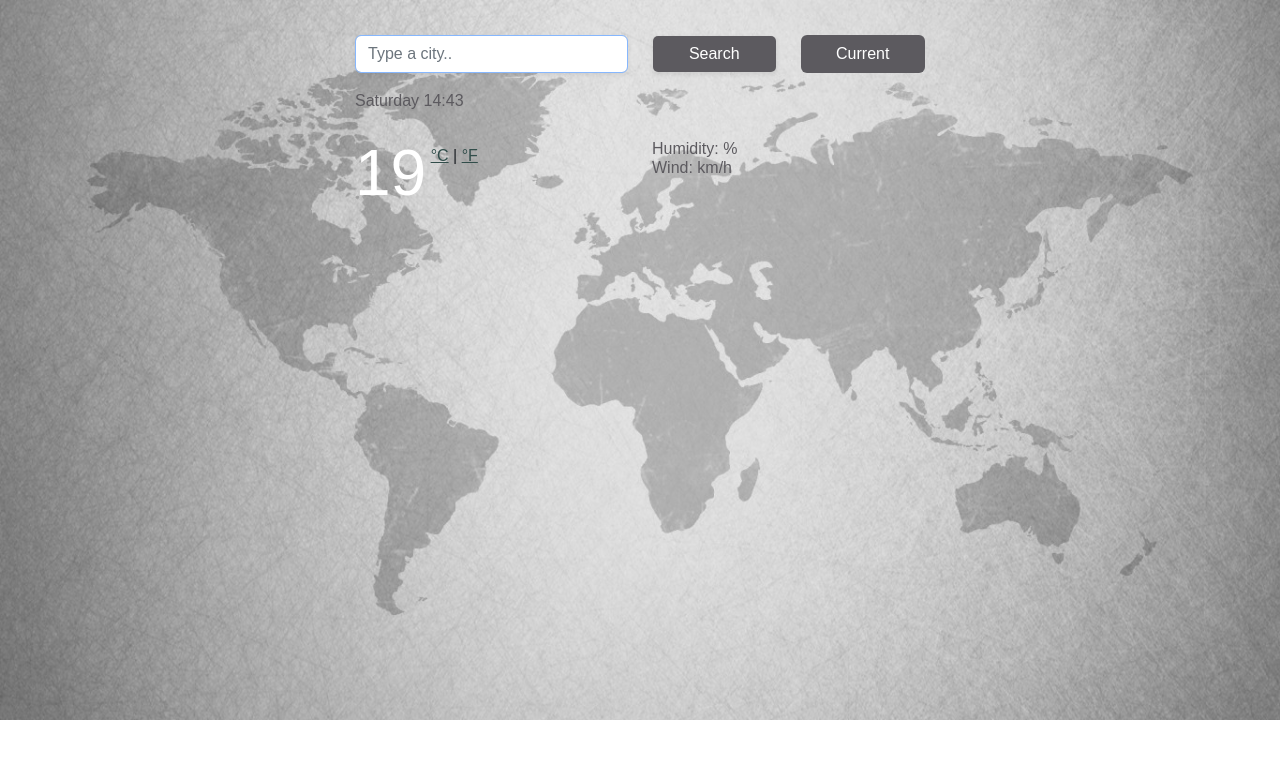
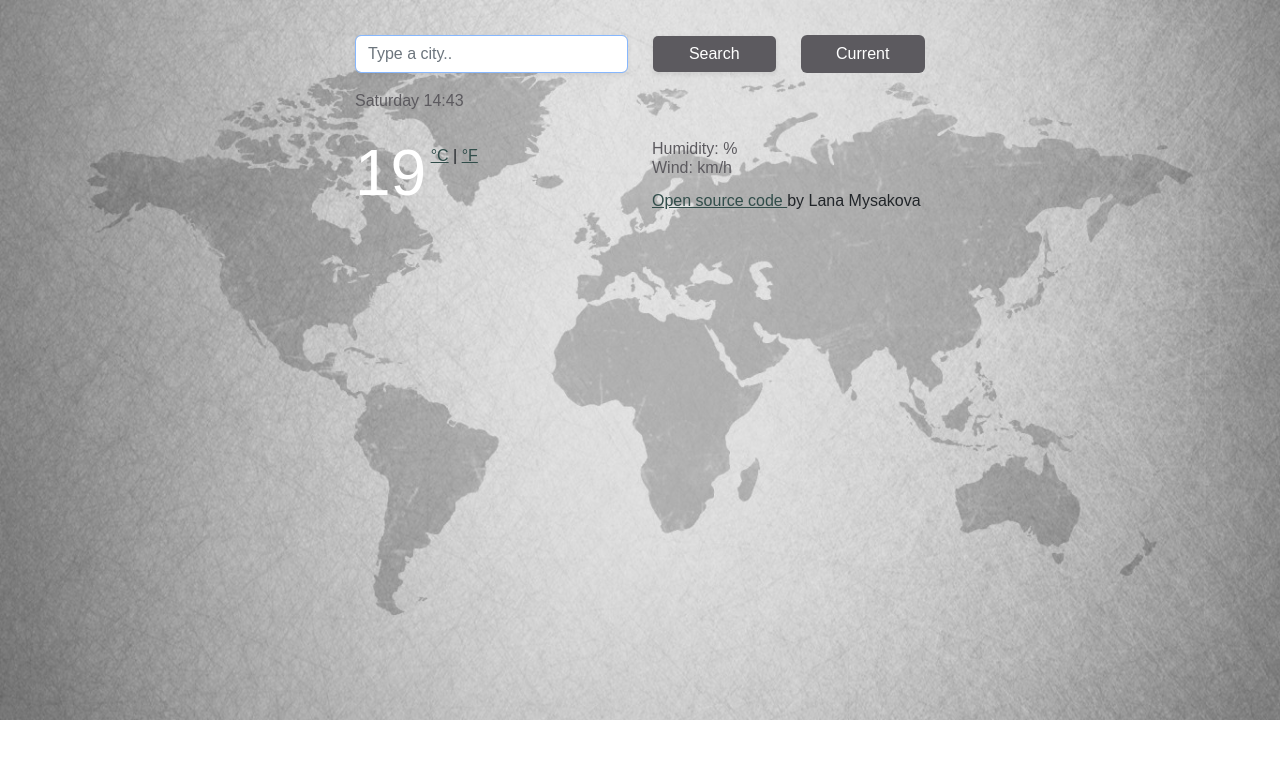
Before and after one commit to LanaMysakova/my-first-project, a website built with Parcel: page index.html in a window 1280 px wide. Built offline with nearby package versions, Linux system fonts and the light colour scheme; no server answers; a web font is replaced by a local one.

Commit message:
Add link to sourse code

```diff
--- a/index.html
+++ b/index.html
@@ -85,11 +85,19 @@
               <li>Humidity: <span id="humidity"></span>%</li>
               <li>Wind: <span id="wind"></span>km/h</li>
             </ul>
+
+            <a
+              href="https://github.com/LanaMysakova/my-first-project"
+              target="_blank"
+              class="more"
+            >
+              Open source code
+            </a>
+            by Lana Mysakova
           </div>
         </div>
       </div>
     </div>
-
     <script src="src/index.js"></script>
   </body>
 </html>
```
